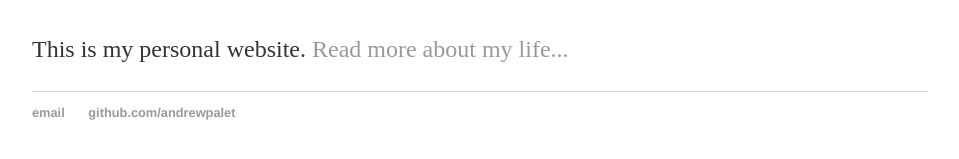
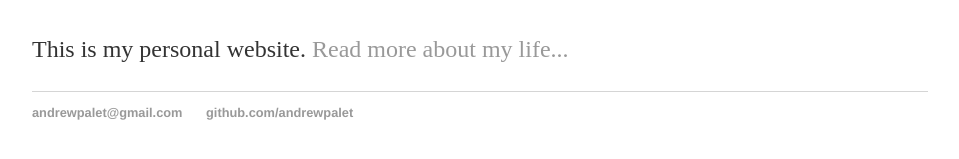
Before and after one commit to AndrewPalet/andrewpalet.github.io, a Jekyll site: the page built from index.html, in a window 1280 px wide. Shown: the part 164-323 px from the top of the page, without its empty margins (160-1119 px from the left). Built offline with Jekyll 4.4.1, drawn with Linux system fonts in a browser that asks for light colours.

Commit message:
updated email text

```diff
--- a/_layouts/default.html
+++ b/_layouts/default.html
@@ -21,7 +21,7 @@
 			</div><!-- /.container -->
 			<footer>
 	    		<ul>
-	        		<li><a href="mailto:andrewpalet@gmail.com">email</a></li>
+	        		<li><a href="mailto:andrewpalet@gmail.com">andrewpalet@gmail.com</a></li>
 	        		<li><a href="https://github.com/andrewpalet">github.com/andrewpalet</a></li>
 				</ul>
 			</footer>
```
